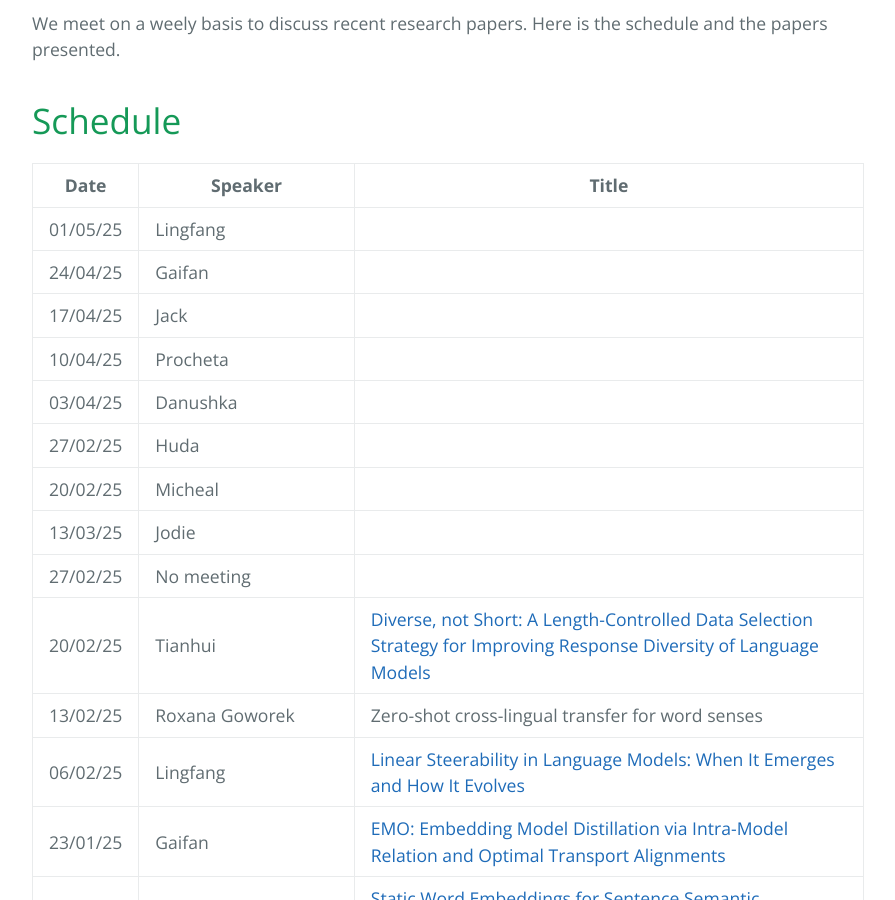
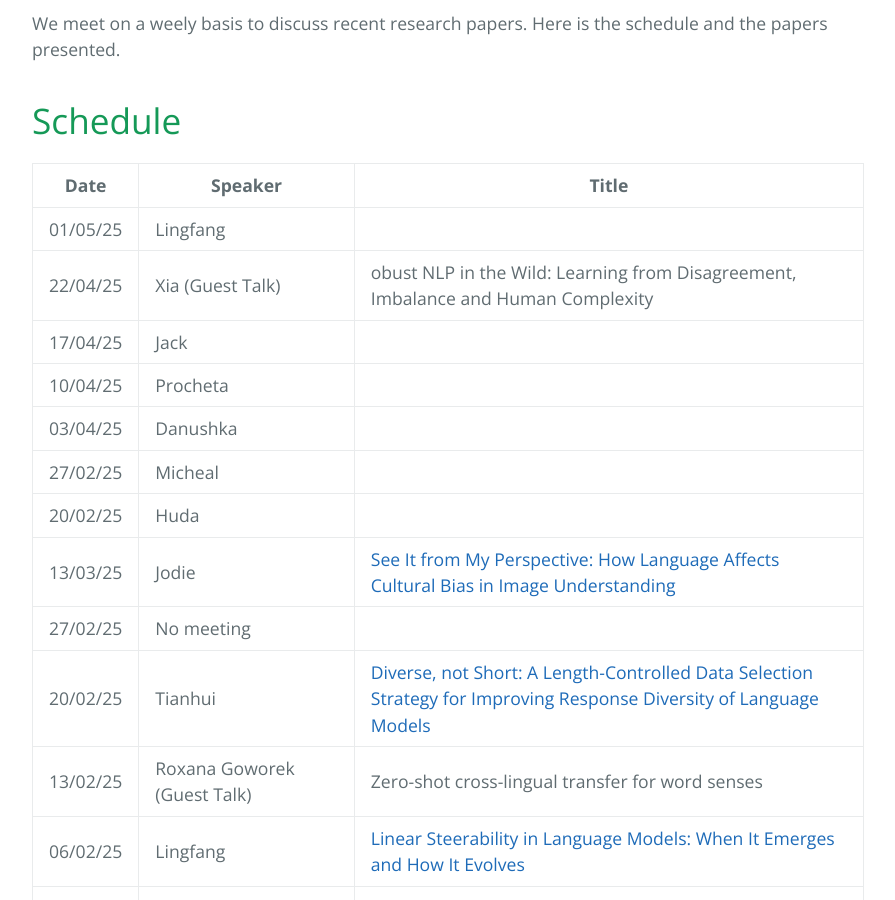
Before and after one commit to LivNLP/livnlp.github.io, a Jekyll site: the page built from reading.md, in a window 1280 px wide and 900 px high, scrolled down 411 px. Shown: the whole window, without its empty margins (192-1087 px from the left). Built offline with Jekyll 4.4.1, drawn with Linux system fonts in a browser that asks for light colours.

Commit message:
Update speaker details and add new talk titles

```diff
--- a/reading.md
+++ b/reading.md
@@ -14,16 +14,16 @@ We meet on a weely basis to discuss recent research papers. Here is the schedule
 | Date | Speaker | Title
 | ----- | ------- | -----
 | 01/05/25|   Lingfang |
-| 24/04/25|   Gaifan |
+| 22/04/25|   Xia (Guest Talk) | obust NLP in the Wild: Learning from Disagreement, Imbalance and Human Complexity
 | 17/04/25|   Jack |
 | 10/04/25|   Procheta |
 | 03/04/25|   Danushka |
-| 27/02/25|   Huda |
-| 20/02/25|   Micheal |
-| 13/03/25|   Jodie |
+| 27/02/25|   Micheal |
+| 20/02/25|   Huda |
+| 13/03/25|   Jodie | [See It from My Perspective: How Language Affects Cultural Bias in Image Understanding](https://arxiv.org/abs/2406.11665)
 | 27/02/25|   No meeting |
 | 20/02/25|   Tianhui | [Diverse, not Short: A Length-Controlled Data Selection Strategy for Improving Response Diversity of Language Models](https://aclanthology.org/2025.emnlp-main.1721/)
-| 13/02/25|   Roxana Goworek | Zero-shot cross-lingual transfer for word senses
+| 13/02/25|   Roxana Goworek (Guest Talk) | Zero-shot cross-lingual transfer for word senses
 | 06/02/25|   Lingfang | [Linear Steerability in Language Models: When It Emerges and How It Evolves](https://aclanthology.org/2025.findings-emnlp.969)
 | 23/01/25|   Gaifan | [EMO: Embedding Model Distillation via Intra-Model Relation and Optimal Transport Alignments](https://aclanthology.org/2025.emnlp-main.385/)
 | 09/01/25|  Danushka | [Static Word Embeddings for Sentence Semantic Representation](https://aclanthology.org/2025.emnlp-main.316/)
```
